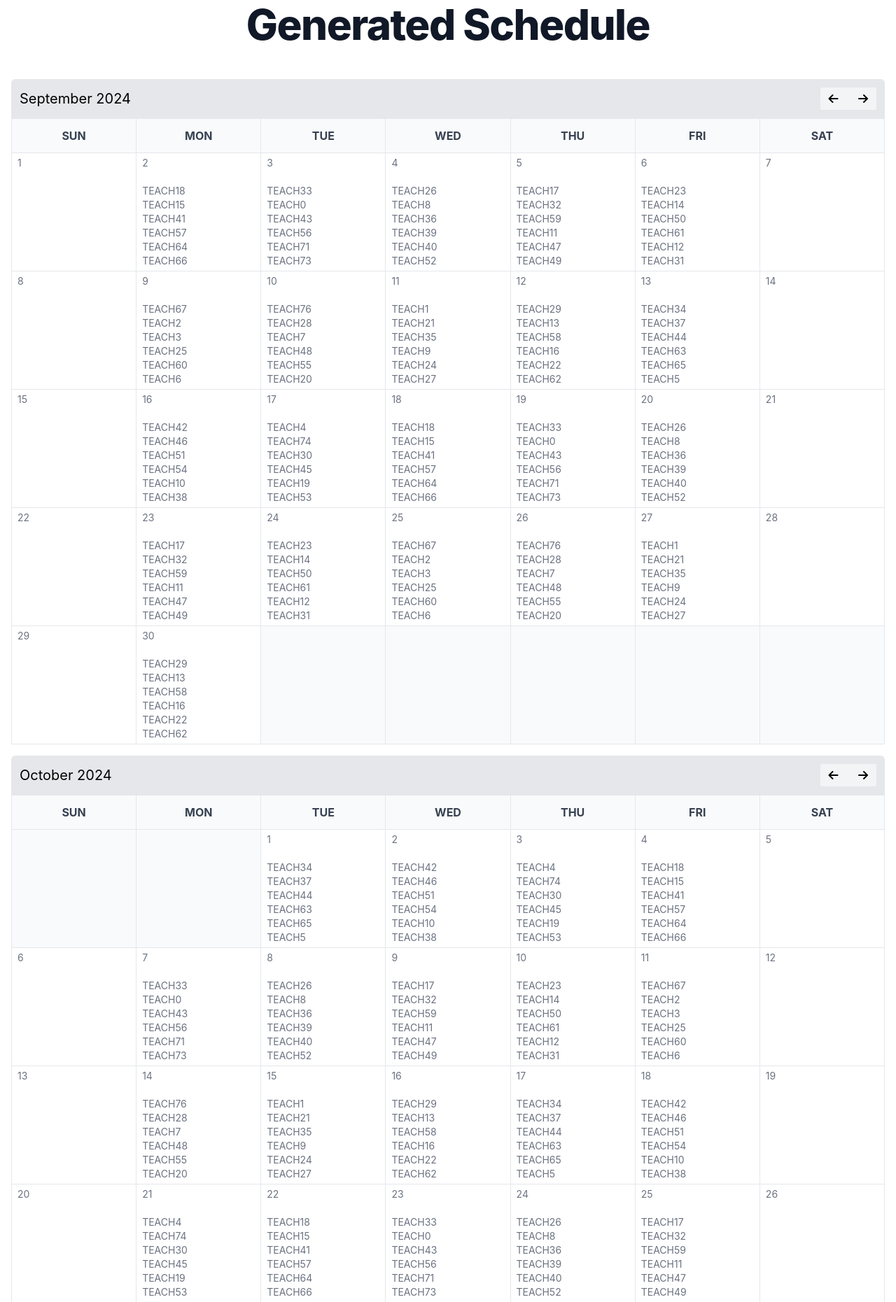
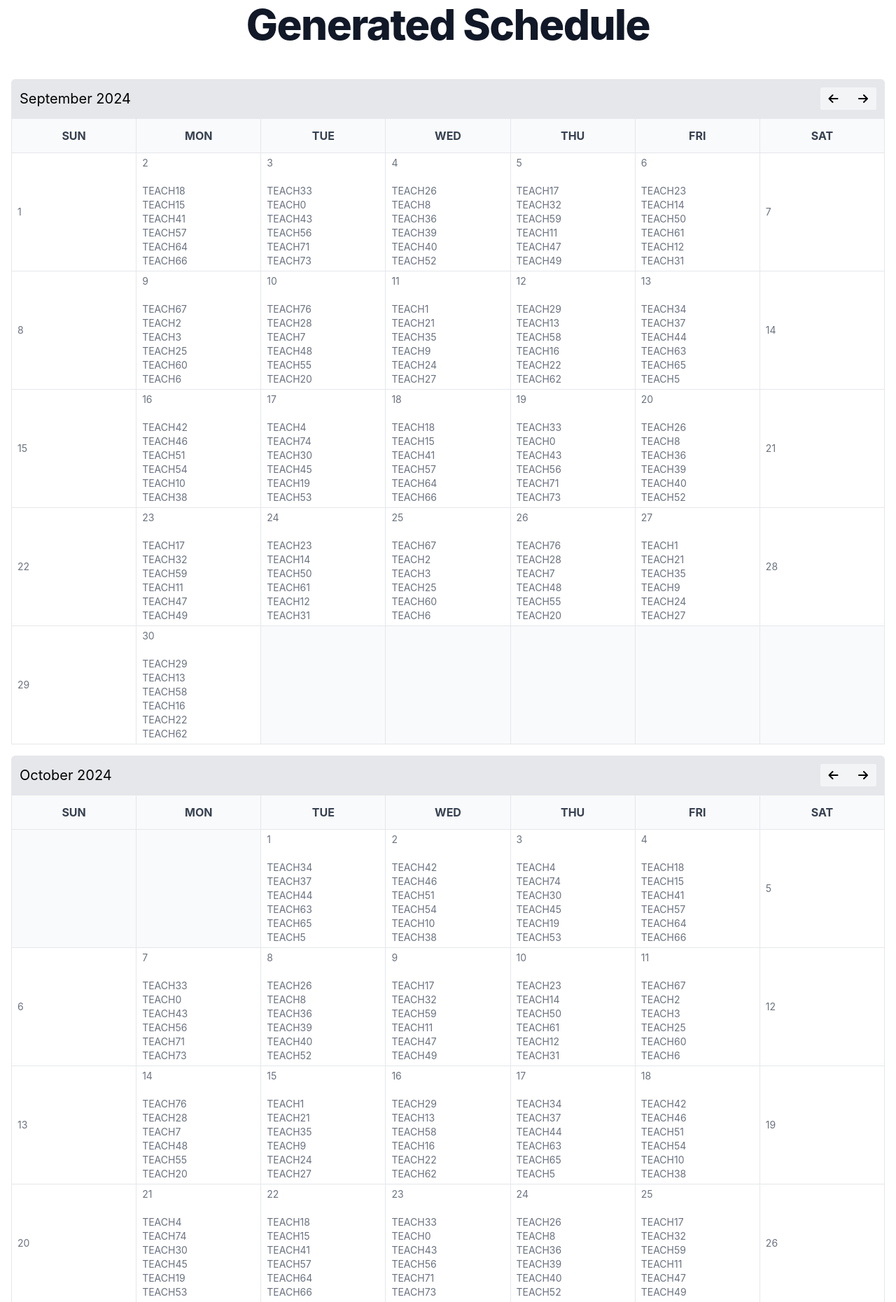
Before and after one commit to muwasifk/supervision, a Django app: page /calendar/ in a window 1280 px wide. Shown: the part 108-1969 px from the top of the page at 70% size. Run offline with Django 5.2, Linux system fonts and the light colour scheme; some libraries are stand-ins or nearby versions; some web fonts are replaced.

```diff
--- a/static/src/output.css
+++ b/static/src/output.css
@@ -1814,11 +1814,6 @@ input[type="range"]::-ms-fill-lower {
   line-height: 2rem;
 }
 
-.align-top {
-  -webkit-vertical-align: top;
-  vertical-align: top;
-}
-
 .text-3xl {
   font-size: 1.875rem;
   line-height: 2.25rem;
```
